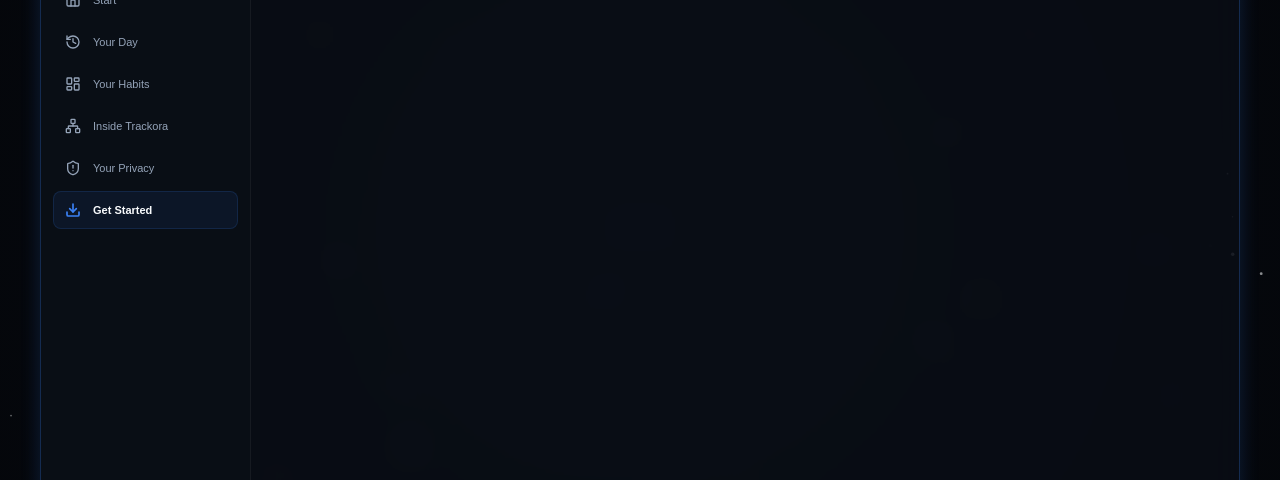
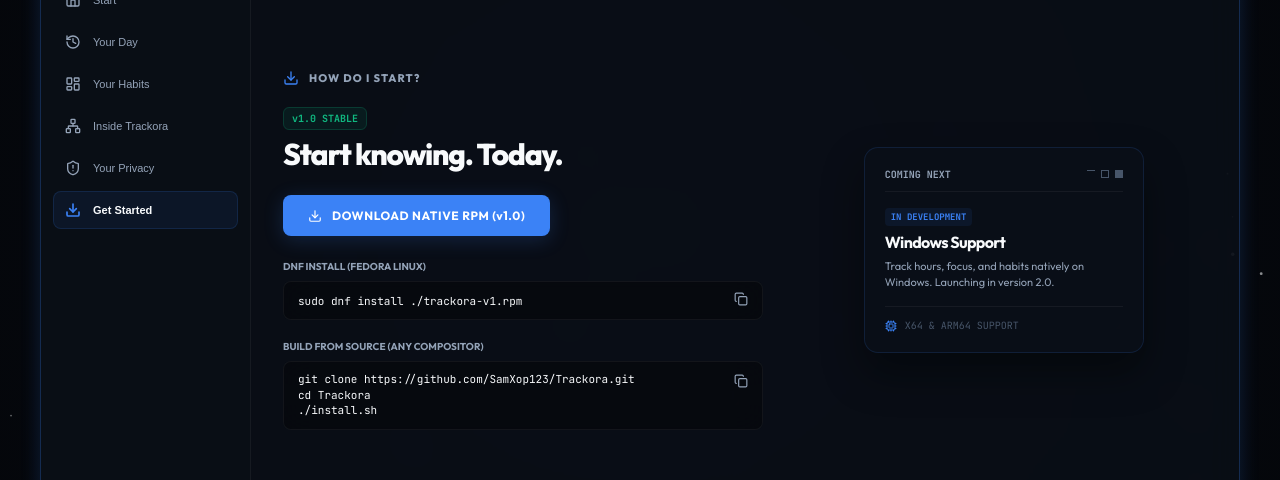
Before and after one commit to SamXop123/Trackora, a Next.js app in the folder landing/: page / in a window 1280 px wide. Both pictures are taken after a click on the button "DOWNLOAD NOW". Shown: the part 172-652 px from the top of the page. Built offline with nearby package versions, Linux system fonts and the light colour scheme.

Commit message:
Create DownloadView.tsx

```diff
--- /dev/null
+++ b/landing/src/components/views/DownloadView.tsx
@@ -0,0 +1,273 @@
+"use client";
+
+import React, { useState } from "react";
+import { motion } from "framer-motion";
+import { Download, Copy, Check, Terminal, Cpu } from "lucide-react";
+
+export default function DownloadView() {
+  const [copiedText, setCopiedText] = useState<string | null>(null);
+
+  const copyToClipboard = (text: string, id: string) => {
+    navigator.clipboard.writeText(text);
+    setCopiedText(id);
+    setTimeout(() => {
+      setCopiedText(null);
+    }, 2000);
+  };
+
+  const dnfCommand = "sudo dnf install ./trackora-v1.rpm";
+  const sourceCommands = "git clone https://github.com/SamXop123/Trackora.git\ncd Trackora\n./install.sh";
+
+  return (
+    <div
+      style={{
+        flex: 1,
+        height: "100%",
+        display: "flex",
+        padding: "32px",
+        gap: "24px",
+        alignItems: "center",
+        justifyContent: "space-between",
+        background: "rgba(10, 15, 24, 0.4)",
+        overflow: "hidden",
+      }}
+    >
+      {/* Left panel: Linux Release DNF / Source installation */}
+      <div
+        style={{
+          width: "52%",
+          display: "flex",
+          flexDirection: "column",
+          gap: "20px",
+          textAlign: "left",
+        }}
+      >
+        <div style={{ display: "flex", alignItems: "center", gap: "10px" }}>
+          <Download size={16} style={{ color: "var(--color-accent-blue)" }} />
+          <span style={{ fontSize: "11px", fontWeight: 800, letterSpacing: "0.1em", color: "var(--color-text-secondary)" }}>
+            HOW DO I START?
+          </span>
+        </div>
+
+        <div>
+          <span
+            style={{
+              fontSize: "10px",
+              fontFamily: "var(--font-jetbrains-mono), monospace",
+              color: "var(--color-accent-green)",
+              fontWeight: 700,
+              background: "rgba(16, 185, 129, 0.08)",
+              padding: "4px 8px",
+              borderRadius: "6px",
+              border: "1px solid rgba(16, 185, 129, 0.2)",
+            }}
+          >
+            v1.0 STABLE
+          </span>
+          <h2
+            style={{
+              fontSize: "30px",
+              fontWeight: 800,
+              color: "var(--color-text-primary)",
+              marginTop: "12px",
+              lineHeight: "1.1",
+            }}
+          >
+            Start knowing. Today.
+          </h2>
+        </div>
+
+        {/* Direct RPM Download Button */}
+        <div style={{ margin: "4px 0" }}>
+          <motion.a
+            href="/trackora-v1.rpm"
+            download
+            whileHover={{ scale: 1.02 }}
+            whileTap={{ scale: 0.98 }}
+            style={{
+              display: "inline-flex",
+              alignItems: "center",
+              gap: "10px",
+              background: "var(--color-accent-blue)",
+              border: "1px solid rgba(59, 130, 246, 0.3)",
+              color: "#ffffff",
+              padding: "12px 24px",
+              borderRadius: "8px",
+              cursor: "pointer",
+              fontSize: "12px",
+              fontWeight: 700,
+              letterSpacing: "0.05em",
+              boxShadow: "0 4px 20px rgba(59, 130, 246, 0.2)",
+              outline: "none",
+              textDecoration: "none",
+              transition: "background 0.2s ease",
+            }}
+            onMouseEnter={(e) => {
+              e.currentTarget.style.background = "#2563eb";
+            }}
+            onMouseLeave={(e) => {
+              e.currentTarget.style.background = "var(--color-accent-blue)";
+            }}
+          >
+            <Download size={14} />
+            <span>DOWNLOAD NATIVE RPM (v1.0)</span>
+          </motion.a>
+        </div>
+
+        {/* Option A: DNF installation */}
+        <div style={{ display: "flex", flexDirection: "column", gap: "8px" }}>
+          <div style={{ fontSize: "10px", fontWeight: 700, color: "var(--color-text-secondary)" }}>
+            DNF INSTALL (FEDORA LINUX)
+          </div>
+
+          <div
+            className="glass"
+            style={{
+              background: "rgba(5, 7, 10, 0.6)",
+              borderRadius: "8px",
+              padding: "10px 14px",
+              display: "flex",
+              justifyContent: "space-between",
+              alignItems: "center",
+              fontFamily: "var(--font-jetbrains-mono), monospace",
+              fontSize: "11px",
+              color: "var(--color-text-primary)",
+            }}
+          >
+            <span>{dnfCommand}</span>
+            <button
+              onClick={() => copyToClipboard(dnfCommand, "dnf")}
+              style={{
+                background: "transparent",
+                border: "none",
+                color: copiedText === "dnf" ? "var(--color-accent-green)" : "var(--color-text-secondary)",
+                cursor: "pointer",
+                outline: "none",
+              }}
+            >
+              {copiedText === "dnf" ? <Check size={14} /> : <Copy size={14} />}
+            </button>
+          </div>
+        </div>
+
+        {/* Option B: Source installation */}
+        <div style={{ display: "flex", flexDirection: "column", gap: "8px" }}>
+          <div style={{ fontSize: "10px", fontWeight: 700, color: "var(--color-text-secondary)" }}>
+            BUILD FROM SOURCE (ANY COMPOSITOR)
+          </div>
+
+          <div
+            className="glass"
+            style={{
+              background: "rgba(5, 7, 10, 0.6)",
+              borderRadius: "8px",
+              padding: "10px 14px",
+              display: "flex",
+              justifyContent: "space-between",
+              alignItems: "flex-start",
+              fontFamily: "var(--font-jetbrains-mono), monospace",
+              fontSize: "11px",
+              color: "var(--color-text-primary)",
+            }}
+          >
+            <pre style={{ margin: 0, textAlign: "left", lineHeight: "1.4" }}>
+              {sourceCommands}
+            </pre>
+            <button
+              onClick={() => copyToClipboard(sourceCommands, "source")}
+              style={{
+                background: "transparent",
+                border: "none",
+                color: copiedText === "source" ? "var(--color-accent-green)" : "var(--color-text-secondary)",
+                cursor: "pointer",
+                outline: "none",
+                marginTop: "2px",
+              }}
+            >
+              {copiedText === "source" ? <Check size={14} /> : <Copy size={14} />}
+            </button>
+          </div>
+        </div>
+      </div>
+
+      {/* Right panel: Windows Support Card */}
+      <div
+        style={{
+          width: "44%",
+          display: "flex",
+          flexDirection: "column",
+          justifyContent: "center",
+          alignItems: "center",
+        }}
+      >
+        <motion.div
+          whileHover={{ scale: 1.03 }}
+          className="glass"
+          style={{
+            width: "100%",
+            maxWidth: "280px",
+            borderRadius: "14px",
+            padding: "20px",
+            display: "flex",
+            flexDirection: "column",
+            gap: "16px",
+            boxShadow: "0 20px 40px rgba(0, 0, 0, 0.4)",
+            border: "1px solid rgba(59, 130, 246, 0.15)",
+            background: "rgba(10, 15, 24, 0.8)",
+          }}
+        >
+          {/* Mock Windows Header */}
+          <div style={{ display: "flex", justifyContent: "space-between", alignItems: "center", borderBottom: "1px solid var(--color-border)", paddingBottom: "10px" }}>
+            <span style={{ fontSize: "10px", fontWeight: 700, color: "var(--color-text-secondary)", fontFamily: "var(--font-jetbrains-mono), monospace" }}>
+              COMING NEXT
+            </span>
+            <div style={{ display: "flex", gap: "6px" }}>
+              <div style={{ width: "8px", height: "1px", background: "var(--color-text-muted)" }} />
+              <div style={{ width: "8px", height: "8px", border: "1px solid var(--color-text-muted)" }} />
+              <div style={{ width: "8px", height: "8px", background: "var(--color-text-muted)" }} />
+            </div>
+          </div>
+
+          <div style={{ display: "flex", flexDirection: "column", gap: "8px", textAlign: "left" }}>
+            <div
+              style={{
+                fontSize: "9px",
+                fontFamily: "var(--font-jetbrains-mono), monospace",
+                color: "var(--color-accent-blue)",
+                fontWeight: 700,
+                background: "rgba(59, 130, 246, 0.08)",
+                padding: "3px 6px",
+                borderRadius: "4px",
+                width: "fit-content",
+              }}
+            >
+              IN DEVELOPMENT
+            </div>
+            <h3 style={{ fontSize: "16px", color: "var(--color-text-primary)" }}>
+              Windows Support
+            </h3>
+            <p style={{ fontSize: "11px", color: "var(--color-text-secondary)", lineHeight: "1.4" }}>
+              Track hours, focus, and habits natively on Windows. Launching in version 2.0.
+            </p>
+          </div>
+
+          <div
+            style={{
+              display: "flex",
+              alignItems: "center",
+              gap: "8px",
+              fontSize: "10px",
+              color: "var(--color-text-muted)",
+              fontFamily: "var(--font-jetbrains-mono), monospace",
+              borderTop: "1px solid var(--color-border)",
+              paddingTop: "12px",
+            }}
+          >
+            <Cpu size={12} style={{ color: "var(--color-accent-blue)" }} />
+            <span>X64 & ARM64 SUPPORT</span>
+          </div>
+        </motion.div>
+      </div>
+    </div>
+  );
+}
```
